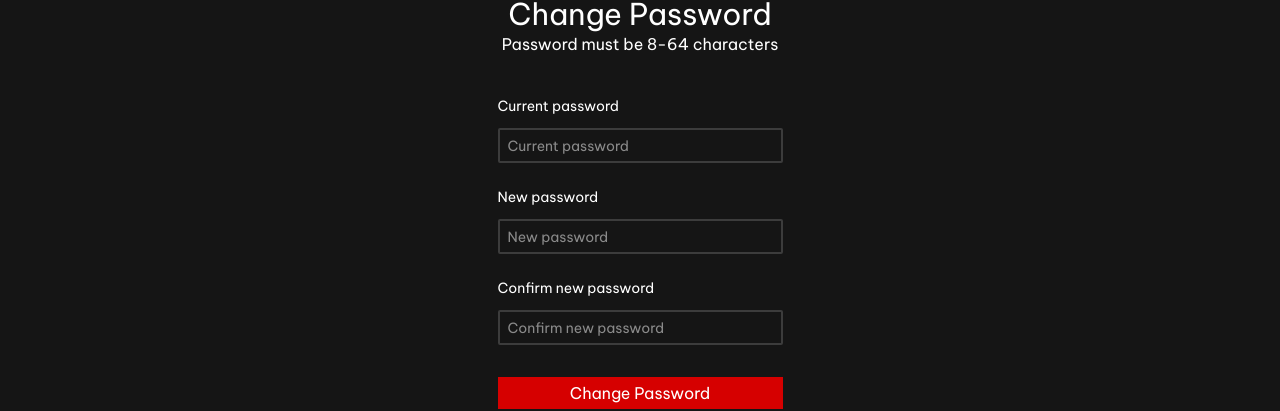
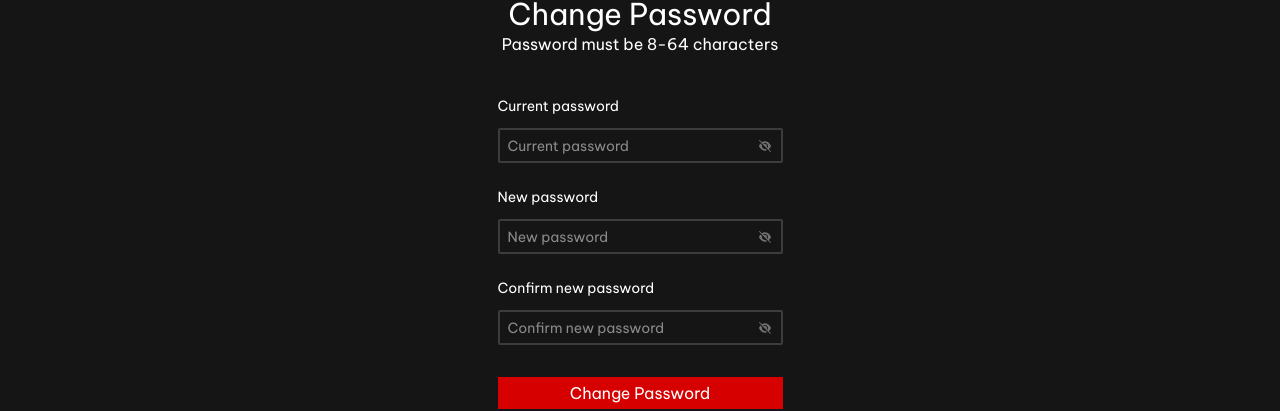
Before and after one commit to Stefan1400/ato, a React (Vite) app in the folder client/: page /change-password in a window 1280 px wide. Shown: the part 144-555 px from the top of the page. Built offline with nearby package versions, Linux system fonts and the light colour scheme; no server answers; a web font is replaced by a local one.

Commit message:
feat(change-password): add password visibility toggle

```diff
--- a/client/src/features/auth/changePassword/ChangePasswordPage.tsx
+++ b/client/src/features/auth/changePassword/ChangePasswordPage.tsx
@@ -1,5 +1,17 @@
+import { useState } from "react";
+import { EyeSlashedIcon, EyeIcon } from "../../../assets/svgs";
+
 function ChangePasswordPage() {
-  return (
+
+   const [currentPassword, setCurrentPassword] = useState('');
+   const [newPassword, setNewPassword] = useState('');
+   const [confirmNewPassword, setConfirmNewPassword] = useState('');
+
+   const [currentPasswordHidden, setCurrentPasswordHidden] = useState(true);
+   const [newPasswordHidden, setNewPasswordHidden] = useState(true);
+   const [confirmNewPasswordHidden, setConfirmNewPasswordHidden] = useState(true);
+
+   return (
     <div className='w-screen h-screen bg-[#151515] text-white flex flex-col items-center px-6 pt-21'>
       <main className='text-white w-screen h-screen flex p-4 flex-col items-center gap-5'>
          <header>
@@ -10,14 +22,34 @@ function ChangePasswordPage() {
          <form noValidate className='flex w-screen flex-col justify-between items-center gap-3'>
             <div className="w-screen flex flex-col mt-2 mb-2 items-center">
                <label
-                  className='text-white flex flex-col gap-3 p-3 text-sm'
+                  className='text-white flex flex-col gap-3 p-3 relative text-sm'
                   htmlFor="current-password">Current password
 
-                  <input
-                     className='border-2 border-[#3C3C3C] rounded-xs px-2 h-[35px] w-[285px]'
-                     type="password"
-                     placeholder='Current password'
-                  />
+                  <div className="relative w-[285px]">
+                     <input
+                        className='border-2 border-[#3C3C3C] rounded-xs px-2 h-[35px] w-[285px]'
+                        type={currentPasswordHidden ? 'password' : 'text'}
+                        placeholder='Current password'
+                        value={currentPassword}
+                        onChange={(e: React.ChangeEvent<HTMLInputElement>) =>
+                           setCurrentPassword(e.target.value)
+                        }
+                     />
+
+                     {currentPasswordHidden && (
+                        <EyeSlashedIcon
+                           className="absolute right-3 top-1/4 translate-y-1/4 cursor-pointer"
+                           onClick={() => setCurrentPasswordHidden(false)}
+                        />
+                     )}
+
+                     {!currentPasswordHidden && (
+                        <EyeIcon
+                           className="absolute right-3 top-1/4 translate-y-1/4 cursor-pointer"
+                           onClick={() => setCurrentPasswordHidden(true)}
+                        />
+                     )}
+                  </div>
                </label>
 
                <label
@@ -27,10 +59,29 @@ function ChangePasswordPage() {
                   <div className="relative w-[285px]">
                      <input
                         className=' border-2 border-[#3C3C3C] rounded-xs h-[35px] w-[285px] pr-10 pl-2'
-                        type="password"
+                        type={newPasswordHidden ? 'password' : 'text'}
                         placeholder='New password'
+                        value={newPassword}
+                        onChange={(e: React.ChangeEvent<HTMLInputElement>) =>
+                           {setNewPassword(e.target.value)}
+                        }
                      />
+
+                     {newPasswordHidden && (
+                        <EyeSlashedIcon
+                           className="absolute right-3 top-1/4 translate-y-1/4 cursor-pointer"
+                           onClick={() => setNewPasswordHidden(false)}
+                        />
+                     )}
+
+                     {!newPasswordHidden && (
+                        <EyeIcon
+                           className="absolute right-3 top-1/4 translate-y-1/4 cursor-pointer"
+                           onClick={() => setNewPasswordHidden(true)}
+                        />
+                     )}
                   </div>
+
                </label>
                <label
                   className='text-white flex flex-col gap-3 p-3 relative text-sm'
@@ -39,9 +90,27 @@ function ChangePasswordPage() {
                   <div className="relative w-[285px]">
                      <input
                         className=' border-2 border-[#3C3C3C] rounded-xs h-[35px] w-[285px] pr-10 pl-2'
-                        type="password"
+                        type={confirmNewPasswordHidden ? 'password' : 'text'}
                         placeholder='Confirm new password'
+                        value={confirmNewPassword}
+                        onChange={(e: React.ChangeEvent<HTMLInputElement>) =>
+                           {setConfirmNewPassword(e.target.value)}
+                        }
                      />
+
+                     {confirmNewPasswordHidden && (
+                        <EyeSlashedIcon
+                           className="absolute right-3 top-1/4 translate-y-1/4 cursor-pointer"
+                           onClick={() => setConfirmNewPasswordHidden(false)}
+                        />
+                     )}
+
+                     {!confirmNewPasswordHidden && (
+                        <EyeIcon
+                           className="absolute right-3 top-1/4 translate-y-1/4 cursor-pointer"
+                           onClick={() => setConfirmNewPasswordHidden(true)}
+                        />
+                     )}
                   </div>
                </label>
             </div>
```
